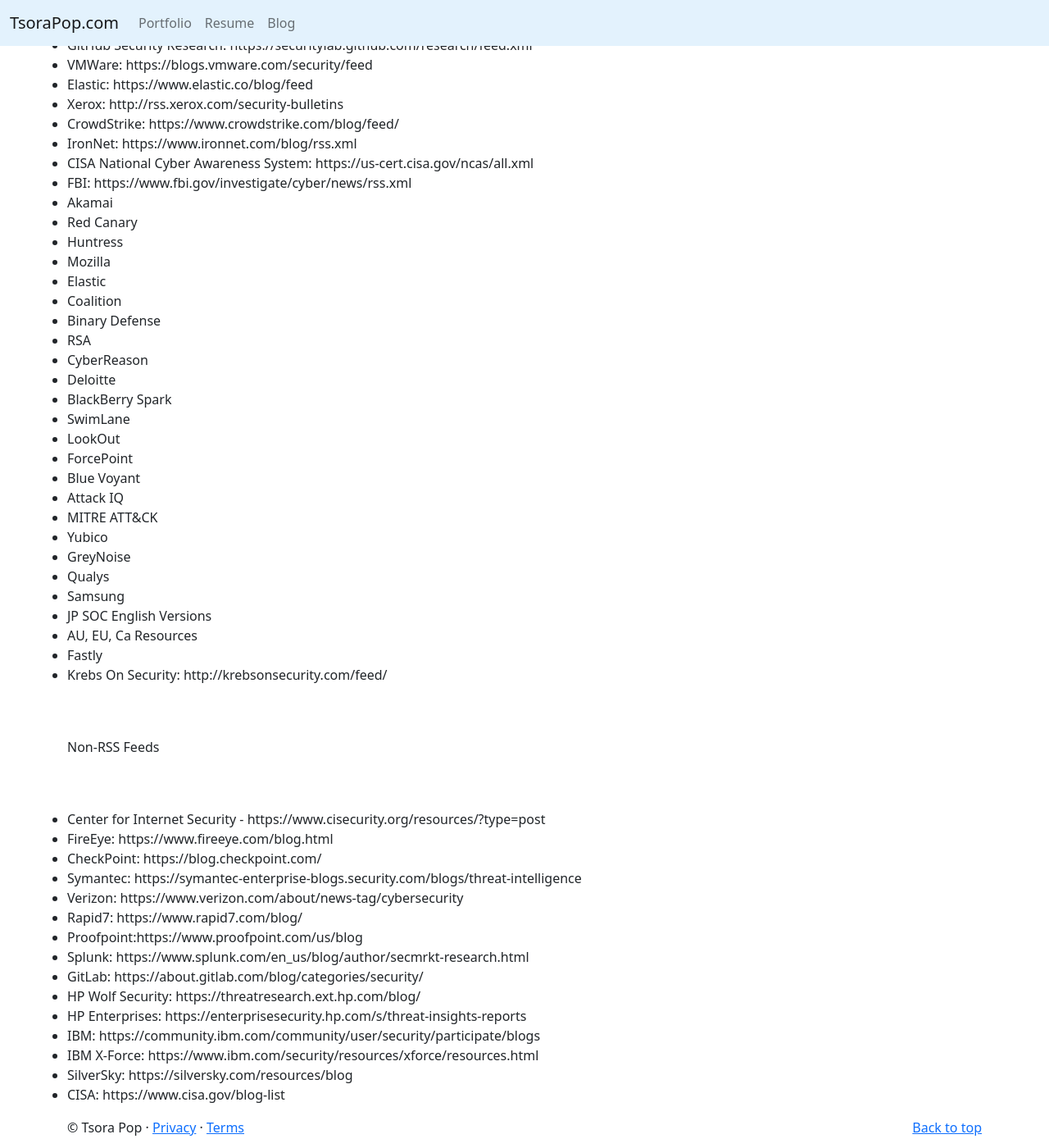
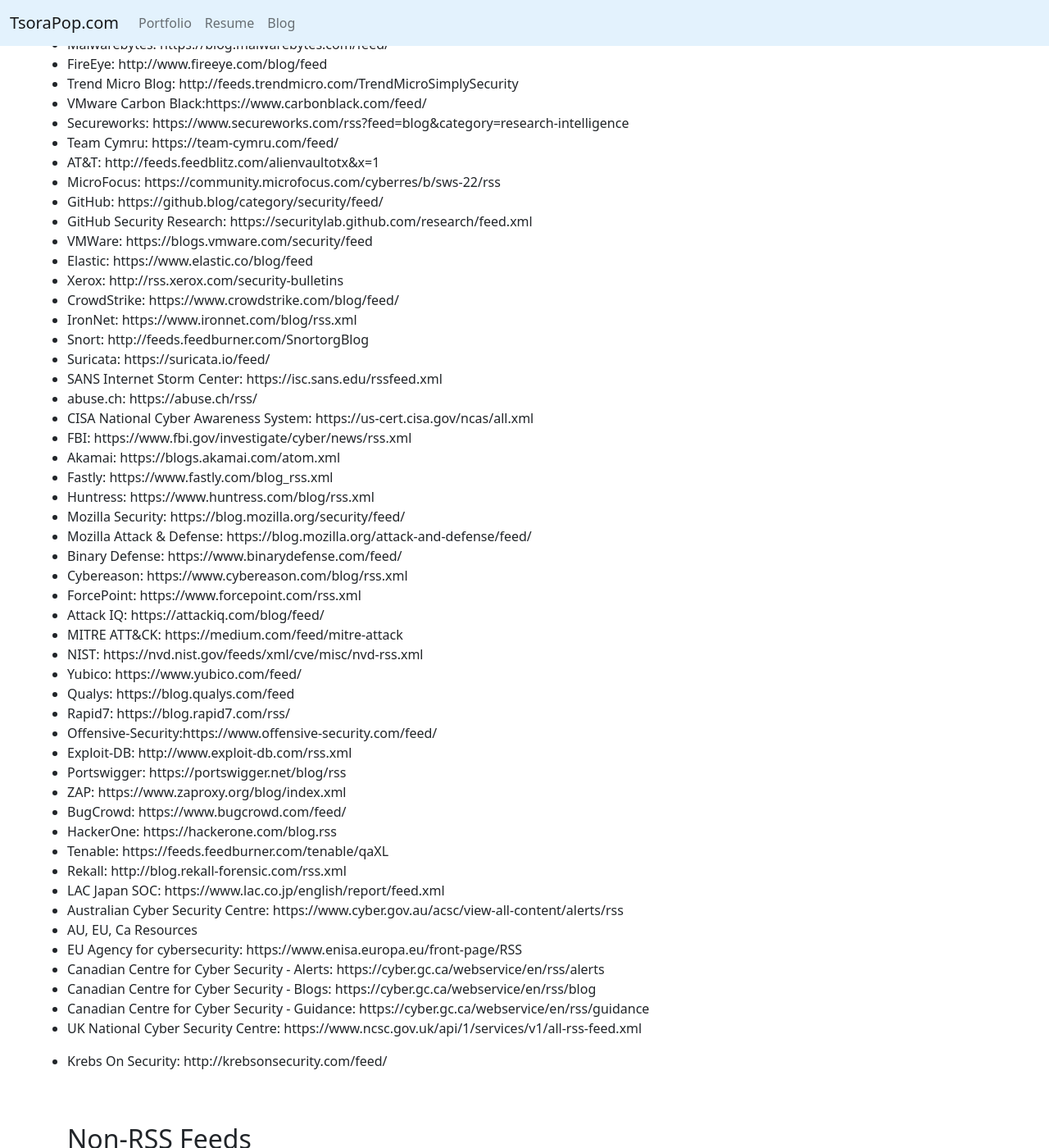
Before and after one commit to Tsora-Pop/Tsora-Pop.github.io, a Jekyll site: the page built from _posts/2021-06-05-Security-Feeds.markdown, in a window 1280 px wide and 1400 px high, scrolled down 1147 px. Shown: the whole window at 82% size. Built offline with Jekyll 4.4.1, drawn with Linux system fonts in a browser that asks for light colours; some of the changed text lies outside the part shown.

Commit message:
Update 2021-06-05-Security-Feeds.markdown
All items now have a link.

```diff
--- a/_posts/2021-06-05-Security-Feeds.markdown
+++ b/_posts/2021-06-05-Security-Feeds.markdown
@@ -17,6 +17,7 @@
 
 Please know that these are feeds I find useful, there are several organizations and business's that have security blogs, but I feel most security professionals won't get any value from their posts.
 
+## RSS and Atom Feeds
 * My Blog =): https://tsora-pop.github.io/feed.xml
 * Microsoft: https://www.microsoft.com/security/blog/feed/
 * Microsoft Security Intelligence: https://www.microsoft.com/security/blog/tag/microsoft-security-intelligence/feed/
@@ -24,21 +25,26 @@
 * Canonical: https://ubuntu.com/security/notices/atom.xml
 * RedHat: https://www.redhat.com/en/rss/blog/channel/security
 * Google: http://feeds.feedburner.com/GoogleOnlineSecurityBlog
+* Google Project Zero: https://googleprojectzero.blogspot.com/feeds/posts/default
 * AWS: https://aws.amazon.com/blogs/security/feed/
 * Palo Alto: https://www.paloaltonetworks.com/blog/feed/
 * Unit 42(Palo Alto): http://feeds.feedburner.com/Unit42
 * Sophos: https://news.sophos.com/en-us/feed/
 * McAfee: https://www.mcafee.com/blogs/feed/
+* Symantec: https://sed-cms.broadcom.com/rss/v1/blogs/rss.xml/221
 * Fortinet: http://feeds.feedburner.com/fortinet/blog/threat-research
 * Cisco: https://tools.cisco.com/security/center/psirtrss20/CiscoSecurityAdvisory.xml
 * SonicWall: https://blog.sonicwall.com/en-us/feed/
+* Check Point: http://blog.checkpoint.com/feed/
 * Avast: https://blog.avast.com/rss.xml
 * Malwarebytes: https://blog.malwarebytes.com/feed/
+* FireEye: http://www.fireeye.com/blog/feed
+* Trend Micro Blog: http://feeds.trendmicro.com/TrendMicroSimplySecurity
+* VMware Carbon Black:https://www.carbonblack.com/feed/
 * Secureworks: https://www.secureworks.com/rss?feed=blog&category=research-intelligence
+* Team Cymru: https://team-cymru.com/feed/
 * AT&T: http://feeds.feedblitz.com/alienvaultotx&x=1
 * MicroFocus: https://community.microfocus.com/cyberres/b/sws-22/rss
-* BugCrowd: https://www.bugcrowd.com/feed/
-* Tenable: https://feeds.feedburner.com/tenable/qaXL
 * GitHub: https://github.blog/category/security/feed/
 * GitHub Security Research: https://securitylab.github.com/research/feed.xml
 * VMWare: https://blogs.vmware.com/security/feed
@@ -46,41 +52,48 @@
 * Xerox: http://rss.xerox.com/security-bulletins
 * CrowdStrike: https://www.crowdstrike.com/blog/feed/
 * IronNet: https://www.ironnet.com/blog/rss.xml
+* Snort: http://feeds.feedburner.com/SnortorgBlog
+* Suricata: https://suricata.io/feed/
+* SANS Internet Storm Center: https://isc.sans.edu/rssfeed.xml
+* abuse.ch: https://abuse.ch/rss/
 * CISA National Cyber Awareness System: https://us-cert.cisa.gov/ncas/all.xml
 * FBI: https://www.fbi.gov/investigate/cyber/news/rss.xml
-* Akamai
-* Red Canary
-* Huntress
-* Mozilla
-* Elastic
-* Coalition
-* Binary Defense
-* RSA
-* CyberReason
-* Deloitte
-* BlackBerry Spark
-* SwimLane
-* LookOut
-* ForcePoint
-* Blue Voyant
-* Attack IQ
-* MITRE ATT&CK
-* Yubico
-* GreyNoise
-* Qualys
-* Samsung
-* JP SOC English Versions
+* Akamai: https://blogs.akamai.com/atom.xml
+* Fastly: https://www.fastly.com/blog_rss.xml
+* Huntress: https://www.huntress.com/blog/rss.xml
+* Mozilla Security: https://blog.mozilla.org/security/feed/
+* Mozilla Attack & Defense: https://blog.mozilla.org/attack-and-defense/feed/
+* Binary Defense: https://www.binarydefense.com/feed/
+* Cybereason: https://www.cybereason.com/blog/rss.xml
+* ForcePoint: https://www.forcepoint.com/rss.xml
+* Attack IQ: https://attackiq.com/blog/feed/
+* MITRE ATT&CK: https://medium.com/feed/mitre-attack
+* NIST: https://nvd.nist.gov/feeds/xml/cve/misc/nvd-rss.xml
+* Yubico: https://www.yubico.com/feed/
+* Qualys: https://blog.qualys.com/feed
+* Rapid7: https://blog.rapid7.com/rss/
+* Offensive-Security:https://www.offensive-security.com/feed/
+* Exploit-DB: http://www.exploit-db.com/rss.xml
+* Portswigger: https://portswigger.net/blog/rss
+* ZAP: https://www.zaproxy.org/blog/index.xml
+* BugCrowd: https://www.bugcrowd.com/feed/
+* HackerOne: https://hackerone.com/blog.rss
+* Tenable: https://feeds.feedburner.com/tenable/qaXL
+* Rekall: http://blog.rekall-forensic.com/rss.xml
+* LAC Japan SOC: https://www.lac.co.jp/english/report/feed.xml
+* Australian Cyber Security Centre: https://www.cyber.gov.au/acsc/view-all-content/alerts/rss
 * AU, EU, Ca Resources
-* Fastly
+* EU Agency for cybersecurity: https://www.enisa.europa.eu/front-page/RSS
+* Canadian Centre for Cyber Security - Alerts: https://cyber.gc.ca/webservice/en/rss/alerts
+* Canadian Centre for Cyber Security - Blogs: https://cyber.gc.ca/webservice/en/rss/blog
+* Canadian Centre for Cyber Security - Guidance: https://cyber.gc.ca/webservice/en/rss/guidance
+* UK National Cyber Security Centre: https://www.ncsc.gov.uk/api/1/services/v1/all-rss-feed.xml
+
 * Krebs On Security: http://krebsonsecurity.com/feed/
 
-Non-RSS Feeds
+## Non-RSS Feeds
 * Center for Internet Security - https://www.cisecurity.org/resources/?type=post
-* FireEye: https://www.fireeye.com/blog.html
-* CheckPoint: https://blog.checkpoint.com/
-* Symantec: https://symantec-enterprise-blogs.security.com/blogs/threat-intelligence
 * Verizon: https://www.verizon.com/about/news-tag/cybersecurity
-* Rapid7: https://www.rapid7.com/blog/
 * Proofpoint:https://www.proofpoint.com/us/blog
 * Splunk: https://www.splunk.com/en_us/blog/author/secmrkt-research.html
 * GitLab: https://about.gitlab.com/blog/categories/security/
@@ -90,3 +103,10 @@
 * IBM X-Force: https://www.ibm.com/security/resources/xforce/resources.html
 * SilverSky: https://silversky.com/resources/blog
 * CISA: https://www.cisa.gov/blog-list
+* Red Canary: https://redcanary.com/blog/
+* SwimLane: https://swimlane.com/blog/category/security-operations/
+* LookOut: https://blog.lookout.com/
+* GreyNoise: https://greynoise.io/blog/
+* JPCERT: https://www.jpcert.or.jp/english/
+* Ireland National Cyber Security Centre: https://www.ncsc.gov.ie/news/
+* New Zealand National Cyber Security Centre: https://www.ncsc.govt.nz/newsroom/
```
Also changed, not shown: other parts of _posts/2021-06-05-Security-Feeds.markdown (+1 -1 lines).
